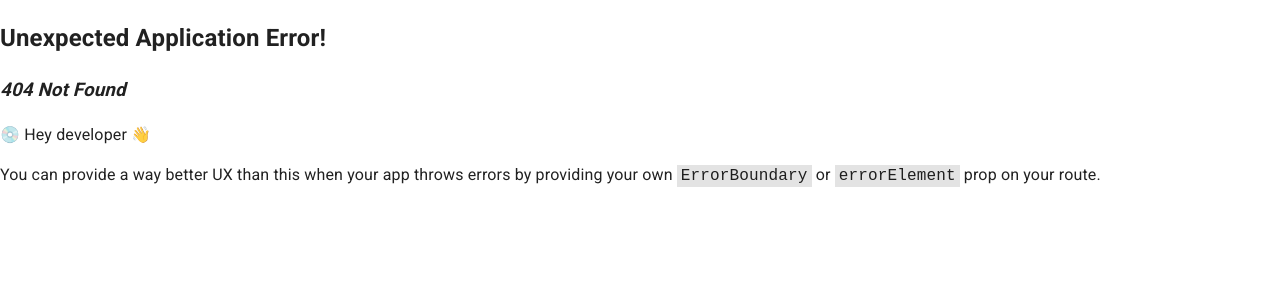
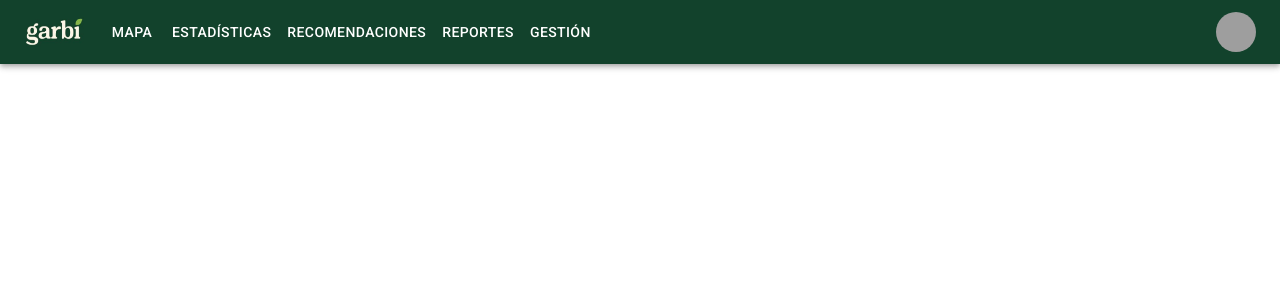
Before and after one commit to SofiaPalmieri/garbi-front, a React (Vite) app: page /home in a window 1280 px wide. Before the commit this address had no page. Shown: the top 300 px of the page. Built offline with nearby package versions, Linux system fonts and the light colour scheme; grey boxes are pictures that could not be loaded; a web font is replaced by a local one.

Commit message:
Agregando NavBar de la HomePage

```diff
--- a/src/base.jsx
+++ b/src/base.jsx
@@ -9,7 +9,7 @@ const Base = () => {
         minHeight: '100vh'
     }}>
         <Outlet />
-        <Navigate to ='/login' />
+        <Navigate to ='/home' />
     </Box>
   )
 }
--- a/src/main.jsx
+++ b/src/main.jsx
@@ -9,6 +9,7 @@ import '@fontsource/roboto/300.css';
 import '@fontsource/roboto/400.css';
 import '@fontsource/roboto/500.css';
 import '@fontsource/roboto/700.css';
+import HomePage from './pages/Home/HomePage.jsx'
 
 const router = createBrowserRouter([
   {
@@ -22,6 +23,10 @@ const router = createBrowserRouter([
       {
         path: '/map',
         element: <MapPage/>
+      },
+      {
+        path: '/home',
+        element: <HomePage/>
       }
     ],
 
--- /dev/null
+++ b/src/pages/Home/HomePage.jsx
@@ -0,0 +1,172 @@
+import * as React from 'react';
+import AppBar from '@mui/material/AppBar';
+import Box from '@mui/material/Box';
+import Toolbar from '@mui/material/Toolbar';
+import IconButton from '@mui/material/IconButton';
+import Typography from '@mui/material/Typography';
+import Menu from '@mui/material/Menu';
+import MenuIcon from '@mui/icons-material/Menu';
+import Container from '@mui/material/Container';
+import Avatar from '@mui/material/Avatar';
+import Button from '@mui/material/Button';
+import Tooltip from '@mui/material/Tooltip';
+import MenuItem from '@mui/material/MenuItem';
+import AdbIcon from '@mui/icons-material/Adb';
+
+const pages = ['Mapa', 'Estadísticas', 'Recomendaciones', 'Reportes', 'Gestión'];
+const settings = ['Profile', 'Account', 'Dashboard', 'Logout'];
+
+function HomePage() {
+  const [anchorElNav, setAnchorElNav] = React.useState(null);
+  const [anchorElUser, setAnchorElUser] = React.useState(null);
+
+  const handleOpenNavMenu = (event) => {
+    setAnchorElNav(event.currentTarget);
+  };
+  const handleOpenUserMenu = (event) => {
+    setAnchorElUser(event.currentTarget);
+  };
+
+  const handleCloseNavMenu = () => {
+    setAnchorElNav(null);
+  };
+
+  const handleCloseUserMenu = () => {
+    setAnchorElUser(null);
+  };
+
+  return (
+    <AppBar position="static"  sx={{background: '#12422c'}}>
+      <Container maxWidth="xl" sx={{background: '#12422c'}} >
+        <Toolbar disableGutters sx={{background: '#12422c'}}>
+          <AdbIcon sx={{ display: { xs: 'none' }, mr: 1, backgroundColor: '#12422c'}} />
+          <Typography
+            variant="h6"
+            noWrap
+            component="a"
+            href="#app-bar-with-responsive-menu"
+            sx={{
+              mr: 2,
+              display: { xs: 'none', md: 'grid' },
+              fontFamily: 'montnapha',
+              fontWeight: 1,
+              letterSpacing: '.15rem',
+              color:'inherit',
+              textDecoration: 'none',
+              backgroundColor: '#12422c'
+            }}
+          >
+             <img src='/src/assets/garbi-navbar.png' height="30" width="60"
+></img>
+          </Typography>
+
+
+          <Box sx={{ flexGrow: 1, display: { xs: 'flex', md: 'none', backgroundColor: '#12422c' } }}>
+            <IconButton
+              size="large"
+              aria-label="account of current user"
+              aria-controls="menu-appbar"
+              aria-haspopup="true"
+              onClick={handleOpenNavMenu}
+              color="inherit"
+            >
+              <MenuIcon />
+            </IconButton>
+            <Menu
+              id="menu-appbar"
+              anchorEl={anchorElNav}
+              anchorOrigin={{
+                vertical: 'bottom',
+                horizontal: 'left',
+
+              }}
+              keepMounted
+              transformOrigin={{
+                vertical: 'top',
+                horizontal: 'left',
+              }}
+              open={Boolean(anchorElNav)}
+              onClose={handleCloseNavMenu}
+              sx={{
+                display: { xs: 'block', md: 'none', backgroundColor: '#12422c' },
+              }}
+            >
+              {pages.map((page) => (
+                <MenuItem key={page} onClick={handleCloseNavMenu}>
+                  <Typography textAlign="center">{page}</Typography>
+                </MenuItem>
+              ))}
+            </Menu>
+          </Box>
+          <AdbIcon sx={{ display: { xs: 'flex', md: 'none', backgroundColor: '#12422c'
+ }, mr: 1 }} />
+          <Typography
+            variant="h5"
+            noWrap
+            component="a"
+            href="#app-bar-with-responsive-menu"
+            sx={{
+              mr: 2,
+              display: { xs: 'flex', md: 'none' },
+              flexGrow: 1,
+              fontFamily: 'montnapha',
+              fontWeight: 700,
+              letterSpacing: '.1rem',
+              textDecoration: 'underline',
+              color: '#12422c',
+              marginTop: '1rem',
+              backgroundColor: '#12422c'
+
+            }}
+          >
+
+          </Typography>
+          <Box sx={{ flexGrow: 1, display: { xs: 'none', md: 'flex', color: '#12422c', backgroundColor: '#12422c',
+  } }}>
+            {pages.map((page) => (
+              <Button
+                onClick={handleCloseNavMenu}
+                sx={{ color: 'white',fontSize: '11',
+              }}
+              >
+                {page}
+              </Button>
+            ))}
+          </Box>
+
+          <Box sx={{ flexGrow: 0 }}>
+            <Tooltip title="Open settings">
+              <IconButton onClick={handleOpenUserMenu} sx={{ p: 0,  backgroundColor: '#12422c'}}>
+                <Avatar alt="Remy Sharp" src="/static/images/avatar/3.jpg" />
+              </IconButton>
+            </Tooltip>
+            <Menu
+              sx={{ mt: '45px' }}
+              id="menu-appbar"
+              anchorEl={anchorElUser}
+              anchorOrigin={{
+                vertical: 'top',
+                horizontal: 'right',
+              }}
+              keepMounted
+              transformOrigin={{
+                vertical: 'top',
+                horizontal: 'right',
+
+              }}
+              open={Boolean(anchorElUser)}
+              onClose={handleCloseUserMenu}
+            >
+              {settings.map((setting) => (
+                <MenuItem key={setting} onClick={handleCloseUserMenu}>
+                  <Typography textAlign="center">{setting}</Typography>
+                </MenuItem>
+              ))}
+            </Menu>
+          </Box>
+        </Toolbar>
+      </Container>
+    </AppBar>
+  );
+}
+export default HomePage;
```
Also changed, not shown: src/assets/garbi-navbar.png (added).
